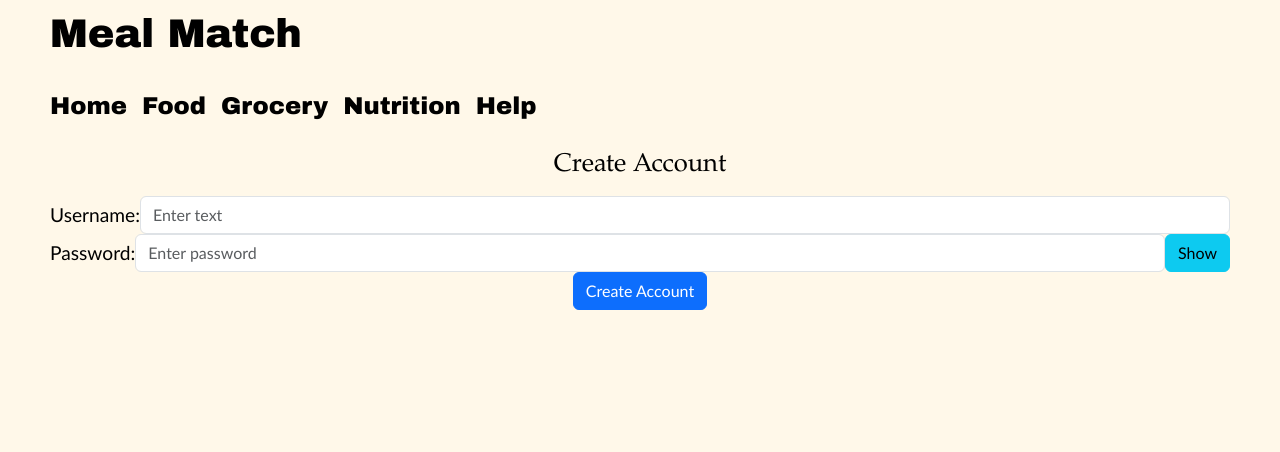
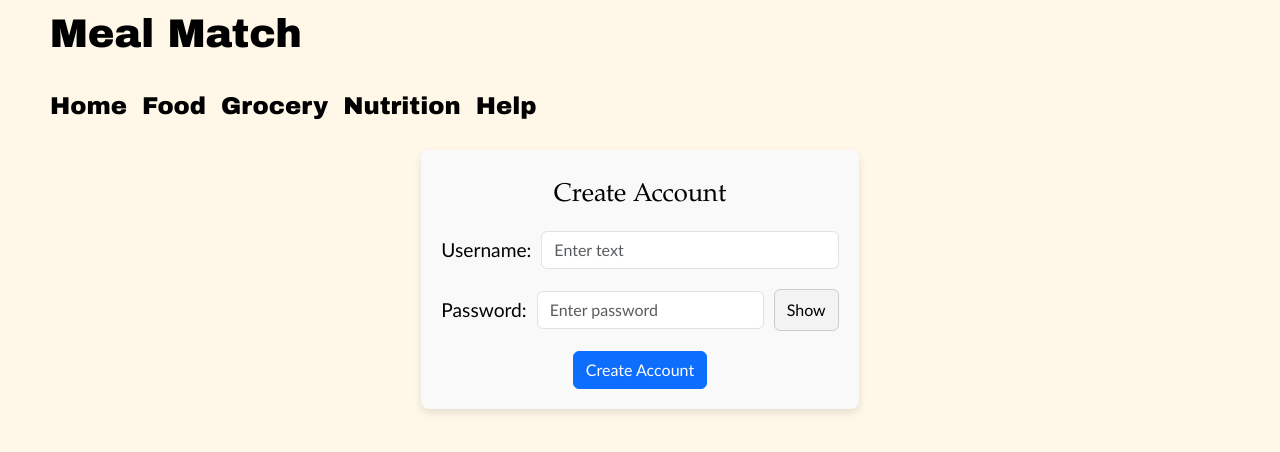
Before and after one commit to shiningn-osu/software-dev-ii-project, a React (Create React App) app in the folder code/client/: page /AccountCreation in a window 1280 px wide. Shown: the top 452 px of the page. Built offline with nearby package versions, Linux system fonts and the light colour scheme.

Commit message:
created some css styling rules for the AccCreate.css file to affect the AccCreate.js component only.

```diff
--- a/code/client/src/pages/DirHome/DirAccCreate/AccCreate.css
+++ b/code/client/src/pages/DirHome/DirAccCreate/AccCreate.css
@@ -1,4 +1,34 @@
-.page-centered {
-  max-width: 200px;
-  margin: 0 auto;
+.account-box {
+  /* Shrink to fit content */
+  display: inline-block;
+  /* Center the text inside */
+  text-align: center;
+  /* Center actual items themselves */
+  align-items: center;
+
+  background-color: #f9f9f9;
+  box-shadow: 0 4px 8px rgba(0, 0, 0, 0.1);
+
+  padding: 20px;
+  border-radius: 8px;
 }
+
+label {
+  margin-right: 10px;
+}
+
+.text-input {
+  margin: 20px 0;
+}
+
+.password-container input {
+  margin-right: 10px;
+}
+
+/* Name: SHOW BUTTON STYLES - adjust the color, padding, and cursor of the show button. */
+.password-container button {
+  background-color: #f3f3f3;
+  border: 1px solid #ccc;
+  cursor: pointer;
+  padding: 8px 12px;
+}
```
